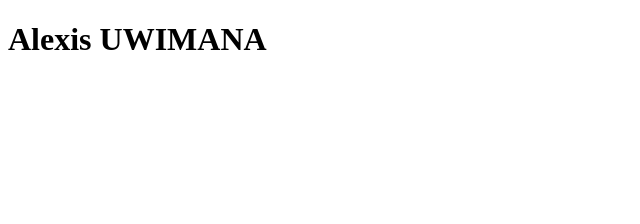
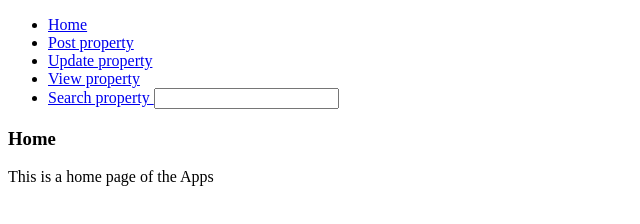
Before and after one commit to alexisuwimana/PropertyPro-lite, a plain HTML site: page index.html in a window 1280 px wide. Shown: the whole page, without its empty margins (0-640 px from the left). Drawn offline with Linux system fonts and the light colour scheme.

Commit message:
adding modification on index

```diff
--- a/index.html
+++ b/index.html
@@ -1,11 +1,33 @@
+
+
 <!DOCTYPE html>
 <html>
-<header>
-<title>
-    my profile
-</title>
-</header>
+<head>
+	<header>
+		<title>Alexis Portfolio</title>
+	</header>
+	<link rel="stylesheet" href="styles.css">
+</head>
 <body>
-    <h1> Alexis UWIMANA </h1>
+        <div id="navi">
+            <ul>
+                <li><a href="#">Home</a></li>
+                <li><a href="#l">Post property</a></li>
+                <li><a href="#">Update property</a></li>
+                <li><a href="#">View property</a></li>
+                <li><a href="#">Search property  <input type="search" q="googlesearch"></a></li>
+            </ul>
+        </div>
+
+
+	        <h3>Home</h3>
+        <div class="container">
+             <form action="#">
+
+                This is a home page of the Apps
+            </form>
+        </div>
+
 </body>
+
 </html>
```
